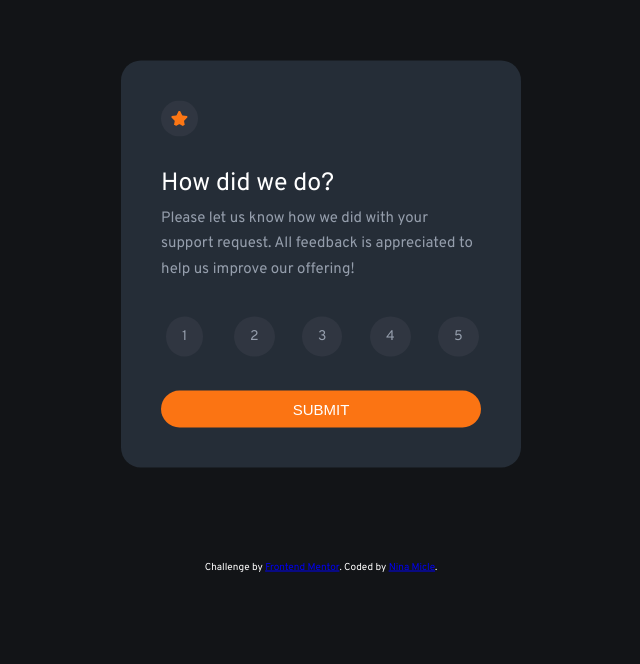
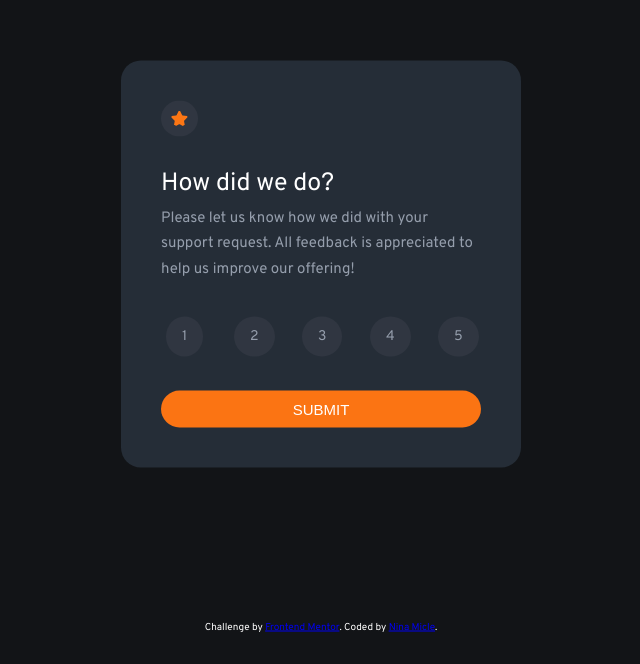
Before and after one commit to ninamicle/interactive-rating-component-main, a website: page index.html in a window 1280 px wide. Shown: the part 136-800 px from the top of the page, without its empty margins (319-959 px from the left). Drawn offline with Linux system fonts and the light colour scheme.

Commit message:
Fix attribution

```diff
--- a/scss/main.scss
+++ b/scss/main.scss
@@ -159,7 +159,7 @@ body {
 }
 .attribution {
   position: absolute;
-  padding: 4rem;
+  padding: 1rem;
   left: 50%;
   bottom: 0;
   transform: translate(-50%, -50%);
```
Also changed, not shown: README.md, css/style.css.
